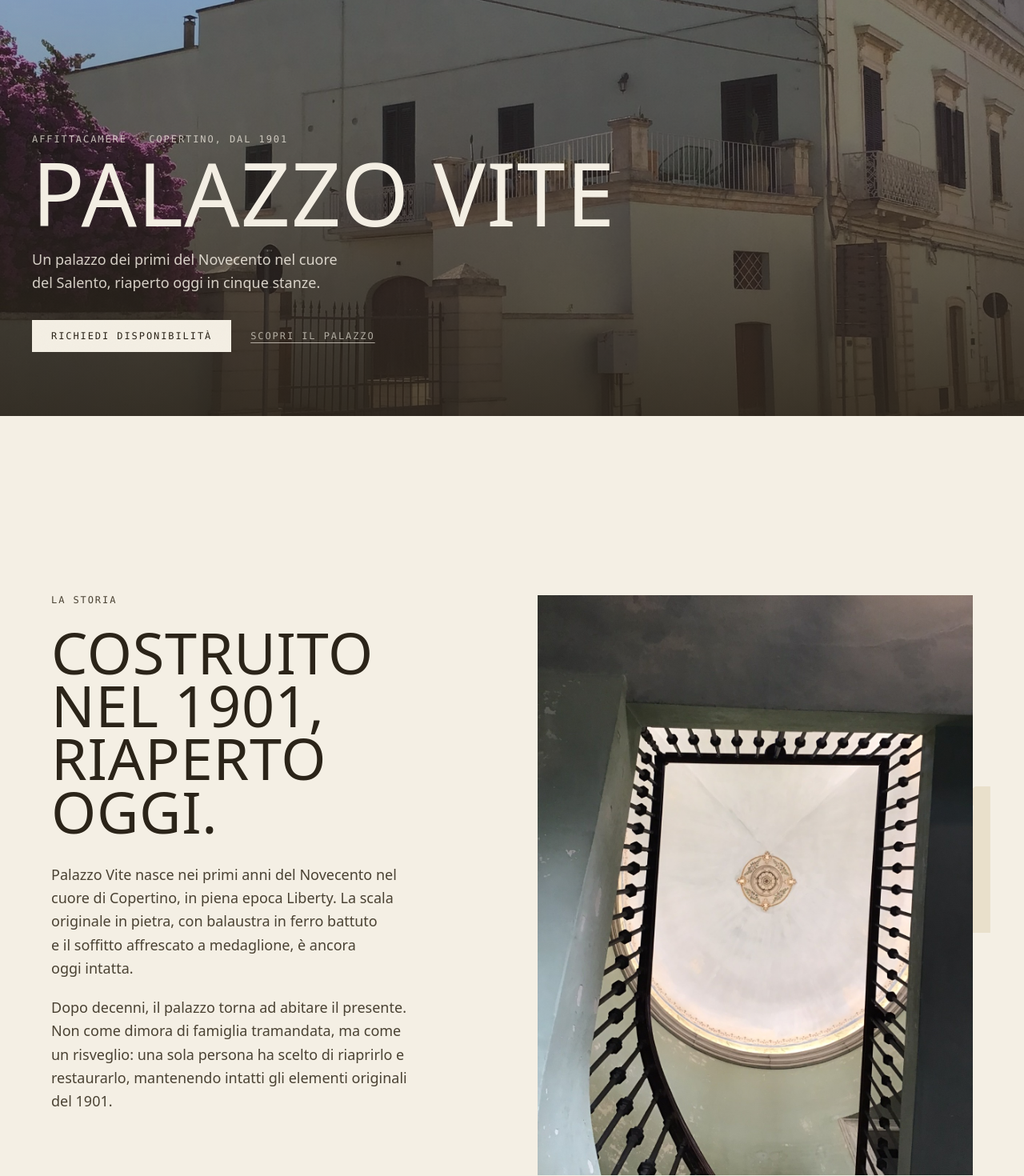
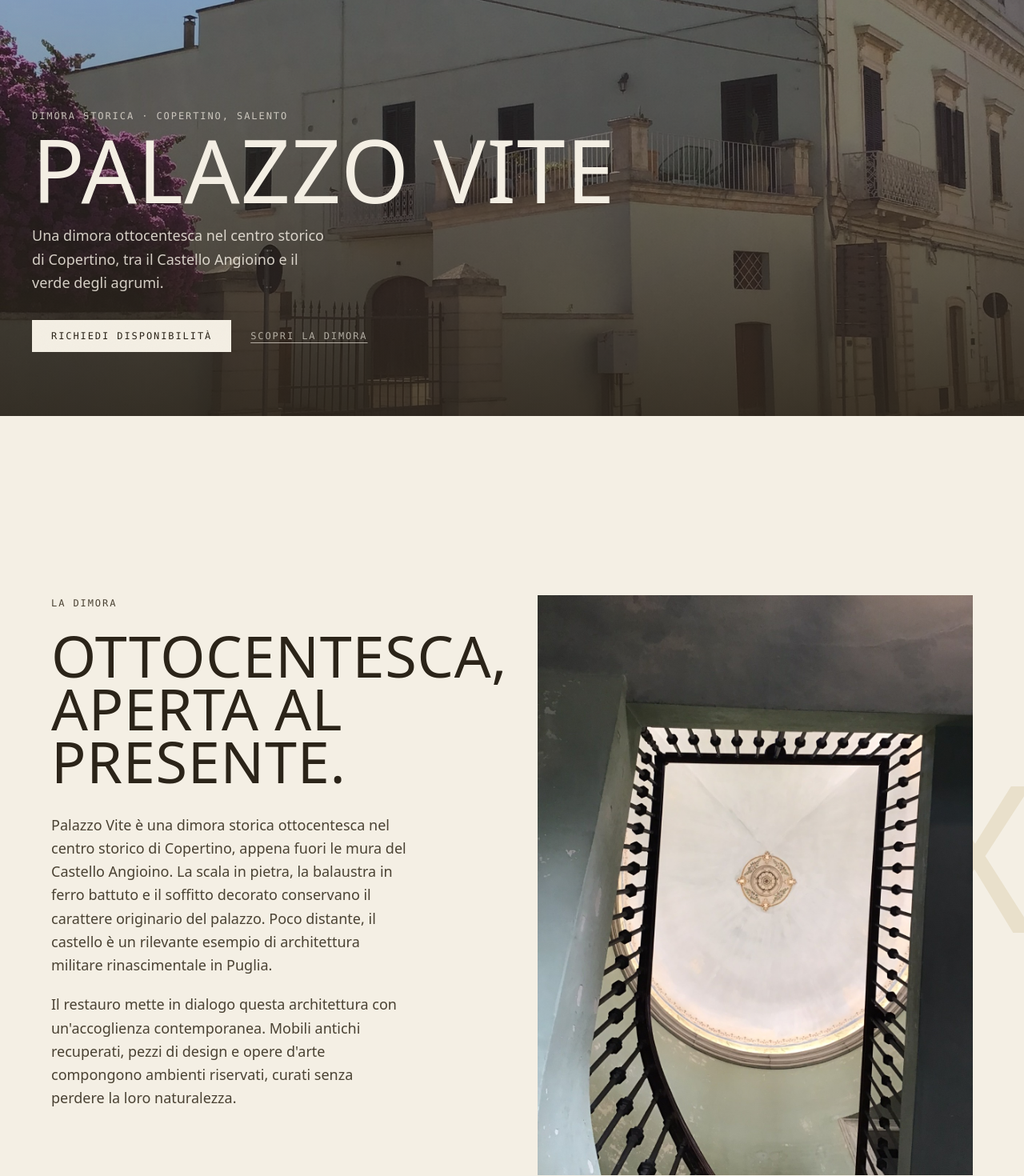
Before and after one commit to davidecaputopd-bot/palazzovite, a Next.js app: page / in a window 1280 px wide. Shown: the part 280-1750 px from the top of the page at 80% size. Built offline with nearby package versions, Linux system fonts and the light colour scheme; a web font is replaced by a local one.

Commit message:
Refine Palazzo Vite editorial copy

```diff
--- a/app/components/Book.tsx
+++ b/app/components/Book.tsx
@@ -11,8 +11,8 @@ export default function Book() {
           Richiedi disponibilità.
         </h2>
         <p className="font-body font-light text-[var(--ink-soft)] max-w-md mx-auto">
-          Compila il form con le date che ti interessano: ti rispondiamo a
-          conferma di disponibilità entro 24 ore.
+          Indicaci le date, il numero di ospiti e la suite che preferisci.
+          Ti risponderemo entro 24 ore con la disponibilità.
         </p>
         {BOOKING_URL && (
           <a
--- a/app/components/ContactForm.tsx
+++ b/app/components/ContactForm.tsx
@@ -60,7 +60,7 @@ export default function ContactForm() {
       <div className="text-center py-12 max-w-md mx-auto">
         <p className="font-display text-3xl mb-3">Richiesta inviata.</p>
         <p className="font-body font-light text-[var(--ink-soft)]">
-          Ti risponderemo al più presto a conferma della disponibilità.
+          Ti risponderemo al più presto con la disponibilità richiesta.
         </p>
       </div>
     );
@@ -104,7 +104,7 @@ export default function ContactForm() {
 
       <div>
         <label className={labelClass} htmlFor="room">
-          Stanza di interesse
+          Suite di interesse
         </label>
         <select
           id="room"
@@ -165,7 +165,7 @@ export default function ContactForm() {
           name="message"
           rows={4}
           className={inputClass}
-          placeholder="Richieste particolari, orario di arrivo, ecc."
+          placeholder="Preferenze, orario di arrivo o altre richieste."
         />
       </div>
 
--- a/app/components/Footer.tsx
+++ b/app/components/Footer.tsx
@@ -4,7 +4,7 @@ export default function Footer() {
       <div className="flex flex-col md:flex-row items-start md:items-center justify-between gap-6 mb-6">
         <span className="font-display text-lg tracking-wide">Palazzo Vite</span>
         <div className="font-label text-[11px] flex flex-wrap items-center gap-x-6 gap-y-2 text-[var(--ink-soft)]">
-          <span>Via Amendola, 1 — Copertino (LE)</span>
+          <span>Via Amendola, 1 - Copertino (LE)</span>
           <a href="https://www.instagram.com/palazzovite/" target="_blank" rel="noreferrer" className="hover:text-[var(--ink)]">
             Instagram
           </a>
@@ -21,7 +21,7 @@ export default function Footer() {
           Concentrika S.A.S., Via Basilio il Macedone 32, 73043 Copertino
           (LE). P.IVA 05152990750
         </p>
-        <p>CIN: IT075022B400127675 — CIS: LE075022242000033498</p>
+        <p>CIN: IT075022B400127675 - CIS: LE075022242000033498</p>
       </div>
     </footer>
   );
--- a/app/components/Hero.tsx
+++ b/app/components/Hero.tsx
@@ -39,7 +39,7 @@ export default function Hero() {
             transitionDelay: "200ms",
           }}
         >
-          Affittacamere · Copertino, dal 1901
+          Dimora storica · Copertino, Salento
         </p>
         <h1
           className={`${base} font-display text-[17vw] md:text-[8.5vw] leading-[0.88] text-[#F4EFE4]`}
@@ -59,8 +59,8 @@ export default function Hero() {
             transitionDelay: "550ms",
           }}
         >
-          Un palazzo dei primi del Novecento nel cuore del Salento, riaperto
-          oggi in cinque stanze.
+          Una dimora ottocentesca nel centro storico di Copertino, tra il
+          Castello Angioino e il verde degli agrumi.
         </p>
         <div
           className={`${base} mt-8 flex flex-wrap items-center gap-4 md:gap-6`}
@@ -80,7 +80,7 @@ export default function Hero() {
             href="#storia"
             className="font-label text-xs text-[#F4EFE4]/65 hover:text-[#F4EFE4] active:opacity-50 transition-[color,opacity] duration-150 ease-out underline underline-offset-4"
           >
-            Scopri il palazzo
+            Scopri la dimora
           </a>
         </div>
       </div>
--- a/app/components/Location.tsx
+++ b/app/components/Location.tsx
@@ -5,12 +5,13 @@ export default function Location() {
     <section id="posizione" className="px-6 md:px-10 py-24 md:py-36 max-w-3xl mx-auto">
       <Reveal>
         <h2 className="font-display text-5xl md:text-7xl leading-[0.92] mb-8">
-          Copertino, Salento.
+          Copertino, nel Salento.
         </h2>
         <p className="font-body font-light text-base md:text-lg leading-relaxed text-[var(--ink-soft)] max-w-xl mb-8">
-          Via Amendola, 1, 73043 Copertino (LE). Nel cuore del basso Salento,
-          a pochi minuti da Lecce e con accesso facile alle spiagge ioniche e
-          adriatiche della penisola.
+          Palazzo Vite si trova nel centro storico di Copertino, appena fuori
+          le mura del Castello Angioino. Da qui si raggiungono facilmente
+          Lecce, Porto Cesareo, Gallipoli e le principali località della costa
+          ionica. Gli ospiti dispongono inoltre di un ampio parcheggio privato.
         </p>
         <div className="grid grid-cols-4 gap-px bg-[var(--ink)]/10 mb-10">
           {[
--- a/app/components/StickyBookBar.tsx
+++ b/app/components/StickyBookBar.tsx
@@ -9,7 +9,7 @@ export default function StickyBookBar() {
           Richiedi disponibilità
         </span>
         <span className="font-body font-light text-[10px] text-[var(--stone)]/50 tracking-wide">
-          Affittacamere · Copertino, Salento
+          Dimora storica · Copertino, Salento
         </span>
       </a>
     </div>
--- a/app/components/Story.tsx
+++ b/app/components/Story.tsx
@@ -4,42 +4,44 @@ import Reveal from "@/app/components/Reveal";
 export default function Story() {
   return (
     <section id="storia" className="relative px-6 md:px-10 py-24 md:py-36 overflow-hidden">
-      {/* Large year watermark — decorative background flourish */}
+      {/* Large century watermark, decorative background flourish */}
       <div
         aria-hidden="true"
         className="pointer-events-none absolute -right-4 top-1/2 -translate-y-1/2 font-display text-[26vw] md:text-[20vw] leading-none select-none"
         style={{ color: "var(--stone-deep)", opacity: 0.9 }}
       >
-        1901
+        XIX
       </div>
 
       <div className="relative max-w-6xl mx-auto grid grid-cols-1 md:grid-cols-2 gap-12 md:gap-16 items-center">
         <Reveal>
-          <p className="font-label text-xs text-[var(--ink-soft)] mb-6">La Storia</p>
+          <p className="font-label text-xs text-[var(--ink-soft)] mb-6">La Dimora</p>
           <h2 className="font-display text-5xl md:text-7xl leading-[0.92] mb-8">
-            Costruito nel 1901,
+            Ottocentesca,
             <br />
-            riaperto oggi.
+            aperta al presente.
           </h2>
           <div className="font-body font-light text-base md:text-lg leading-relaxed text-[var(--ink-soft)] space-y-5 max-w-md">
             <p>
-              Palazzo Vite nasce nei primi anni del Novecento nel cuore di
-              Copertino, in piena epoca Liberty. La scala originale in pietra,
-              con balaustra in ferro battuto e il soffitto affrescato a
-              medaglione, è ancora oggi intatta.
+              Palazzo Vite è una dimora storica ottocentesca nel centro
+              storico di Copertino, appena fuori le mura del Castello
+              Angioino. La scala in pietra, la balaustra in ferro battuto e il
+              soffitto decorato conservano il carattere originario del palazzo.
+              Poco distante, il castello è un rilevante esempio di architettura
+              militare rinascimentale in Puglia.
             </p>
             <p>
-              Dopo decenni, il palazzo torna ad abitare il presente. Non come
-              dimora di famiglia tramandata, ma come un risveglio: una sola
-              persona ha scelto di riaprirlo e restaurarlo, mantenendo
-              intatti gli elementi originali del 1901.
+              Il restauro mette in dialogo questa architettura con
+              un'accoglienza contemporanea. Mobili antichi recuperati, pezzi
+              di design e opere d'arte compongono ambienti riservati, curati
+              senza perdere la loro naturalezza.
             </p>
           </div>
         </Reveal>
         <Reveal delay={150} className="relative aspect-[3/4] w-full overflow-hidden md:mt-20">
           <Image
             src="/images/palazzo/scala-soffitto.jpg"
-            alt="Soffitto affrescato a medaglione sopra la scala originale del 1901, Palazzo Vite"
+            alt="Soffitto decorato sopra la scala originale di Palazzo Vite, dimora storica a Copertino"
             fill
             className="object-cover"
             sizes="(max-width: 768px) 100vw, 50vw"
--- a/app/layout.tsx
+++ b/app/layout.tsx
@@ -23,14 +23,14 @@ const dmSans = DM_Sans({
 
 export const metadata: Metadata = {
   metadataBase: new URL("https://palazzovite.vercel.app"),
-  title: "Palazzo Vite · Affittacamere a Copertino, dal 1901",
+  title: "Palazzo Vite · Dimora storica e suite a Copertino",
   description:
-    "Affittacamere in un palazzo dei primi del Novecento nel cuore del Salento, a Copertino (LE), con cinque stanze: Aria, Etere, Fiamma, Terra, Mare.",
+    "Palazzo Vite è una dimora storica ottocentesca nel centro storico di Copertino, vicino al Castello Angioino, con cinque suite, giardino, terrazza e parcheggio privato.",
   alternates: { canonical: "/" },
   openGraph: {
-    title: "Palazzo Vite · Affittacamere a Copertino, dal 1901",
+    title: "Palazzo Vite · Dimora storica e suite a Copertino",
     description:
-      "Affittacamere in un palazzo dei primi del Novecento nel cuore del Salento, a Copertino (LE).",
+      "Dimora ottocentesca nel centro storico di Copertino, con cinque suite, giardino e terrazza affacciata sul Castello Angioino.",
     url: "https://palazzovite.vercel.app",
     siteName: "Palazzo Vite",
     images: ["/images/palazzo/facciata.jpg"],
@@ -39,9 +39,9 @@ export const metadata: Metadata = {
   },
   twitter: {
     card: "summary_large_image",
-    title: "Palazzo Vite · Affittacamere a Copertino, dal 1901",
+    title: "Palazzo Vite · Dimora storica e suite a Copertino",
     description:
-      "Affittacamere in un palazzo dei primi del Novecento nel cuore del Salento.",
+      "Dimora ottocentesca nel centro storico di Copertino, con cinque suite, giardino e terrazza.",
     images: ["/images/palazzo/facciata.jpg"],
   },
 };
@@ -51,7 +51,7 @@ const jsonLd = {
   "@type": "LodgingBusiness",
   name: "Palazzo Vite",
   description:
-    "Affittacamere in un palazzo dei primi del Novecento nel cuore del Salento.",
+    "Dimora storica ottocentesca nel centro storico di Copertino, vicino al Castello Angioino, con cinque suite, giardino, terrazza e parcheggio privato.",
   url: "https://palazzovite.vercel.app",
   email: "info@palazzovite.com",
   numberOfRooms: 5,
```
Also changed, not shown: app/components/PalazzoLife.tsx (+4 -4 lines), app/components/Rooms.tsx (+5 -5 lines), app/data/rooms.ts (+5 -5 lines).
